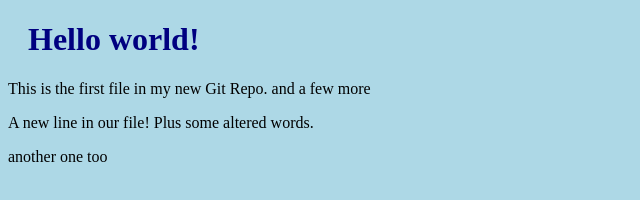
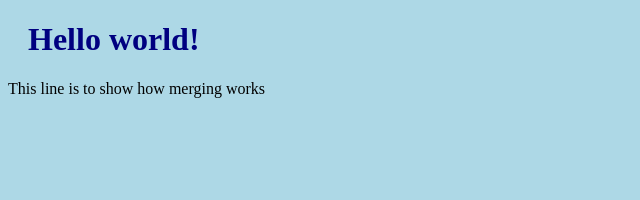
Before and after one commit to adensattler/hello-world, a plain HTML site: page index.html in a window 1280 px wide. Shown: the whole page, without its empty margins (0-640 px from the left). Drawn offline with Linux system fonts and the light colour scheme.

Commit message:
updated index.html with emergency fix

```diff
--- a/index.html
+++ b/index.html
@@ -7,9 +7,7 @@
 <body>
 
 <h1>Hello world!</h1>
-<p>This is the first file in my new Git Repo. and a few more</p>
-<p>A new line in our file! Plus some altered words.</p>
-<p>another one too</p>
+<p>This line is to show how merging works</p>
 
 </body>
 </html>
```
